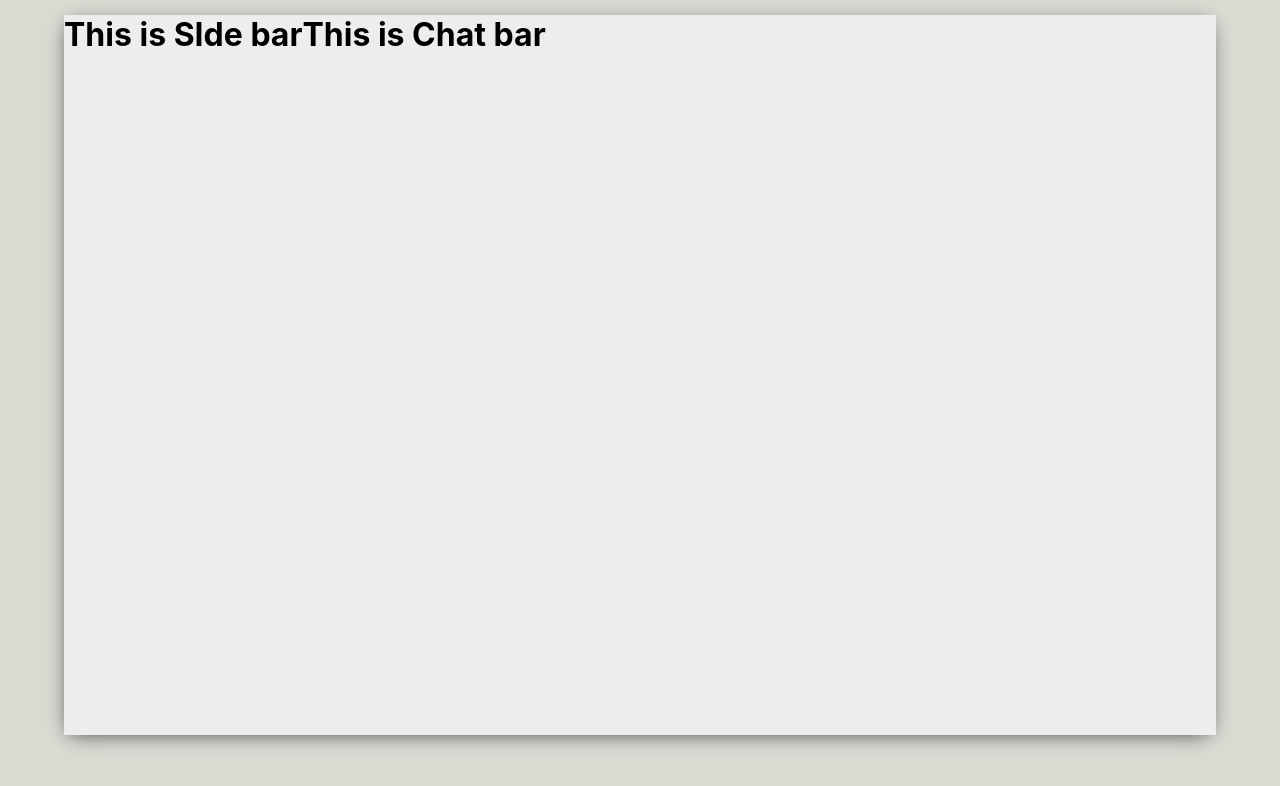
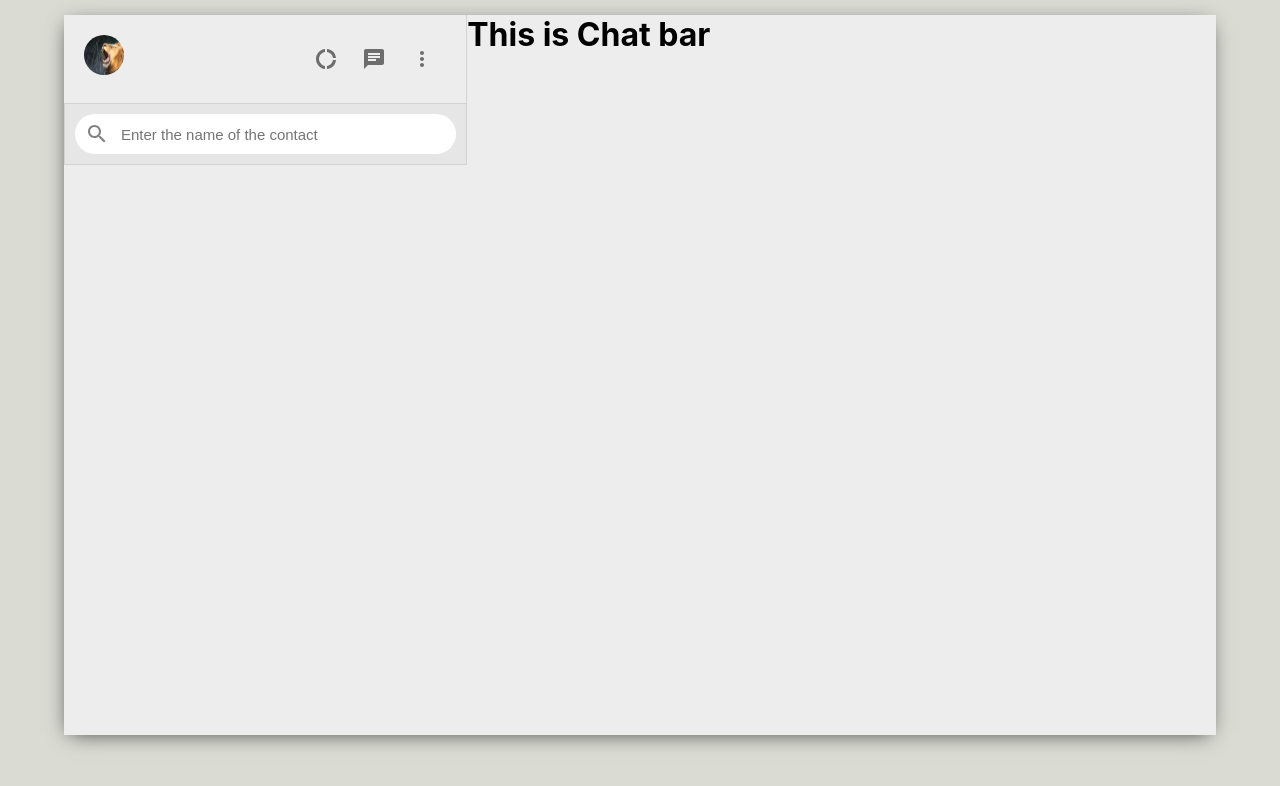
Before and after one commit to ImranMuhammed/Whatsapp-Clone, a React (Create React App) app: page / in a window 1280 px wide. Shown: the top 786 px of the page. Built offline with nearby package versions, Linux system fonts and the light colour scheme.

Commit message:
Sidebar header icons and sidebar searchBox is added

```diff
--- a/package.json
+++ b/package.json
@@ -3,6 +3,8 @@
   "version": "0.1.0",
   "private": true,
   "dependencies": {
+    "@material-ui/core": "^4.11.3",
+    "@material-ui/icons": "^4.11.2",
     "@testing-library/jest-dom": "^5.11.9",
     "@testing-library/react": "^11.2.5",
     "@testing-library/user-event": "^12.6.3",
--- a/src/components/Chat.js
+++ b/src/components/Chat.js
@@ -2,8 +2,11 @@ import React from 'react'
 
 export default function Chat() {
     return (
-        <h1>
+        <div className="chat">
+             <h1>
             This is Chat bar
-        </h1>
+            </h1>
+        </div>
+
     )
 }
--- a/src/components/Sidebar.js
+++ b/src/components/Sidebar.js
@@ -1,9 +1,34 @@
 import React from 'react'
+import ChatIcon from '@material-ui/icons/Chat';
+import DonutLargeIcon from '@material-ui/icons/DonutLarge';
+import MoreVertIcon from '@material-ui/icons/MoreVert';
+import {Avatar , IconButton} from '@material-ui/core';
+import SearchIcon from '@material-ui/icons/Search';
 
 export default function Sidebar() {
     return (
-        <h1>
-            This is SIde bar
-        </h1>
+        <div className="sidebar">
+            <div className="sidebar-header">
+                <Avatar src="/images/dp1.jpg" alt="dp1"/>
+                <div className="header-rightside-icons">
+                    <IconButton>
+                        <DonutLargeIcon/>
+                    </IconButton>
+                    <IconButton>
+                        <ChatIcon/>
+                    </IconButton>
+                    <IconButton>
+                        <MoreVertIcon/>
+                    </IconButton>
+                </div>
+            </div>
+            <div className="sidebar_search_container">
+                <div className="sidebar_searchBox">
+                    <SearchIcon/>
+                    <input type="text" placeholder="Enter the name of the contact" />
+                </div>
+            </div>
+        </div>
+
     )
 }
--- a/src/index.css
+++ b/src/index.css
@@ -32,3 +32,60 @@ code {
   width: 90vw;
   box-shadow: -1px 4px 20px -6px rgba(0, 0, 0, 0.75);
 }
+
+.sidebar{
+  display: flex;
+  flex-direction: column;
+  flex:0.35;
+}
+
+.sidebar-header{
+  display: flex;
+  justify-content: space-between;
+  padding: 20px;
+  border-right: 1px solid lightgray;
+}
+
+.header-rightside-icons{
+ display: flex;
+ justify-content: center;
+ align-items: center;
+ min-width: 10vh;
+}
+
+.sidebar_search_container{
+  display: flex;
+  align-items: center;
+  background-color: rgb(230, 230, 230);
+  height:50x;
+  padding:10px;
+  border:1px solid lightgray;
+}
+.sidebar_searchBox > .MuiSvgIcon-root{
+  color:gray;
+}
+
+.sidebar_searchBox{
+ display: flex;
+ align-items: center;
+ border-radius: 20px;
+ width:100%;
+ background-color: white;
+ height: 20px;
+ padding: 10px;
+}
+
+.sidebar_searchBox>input{
+  border: none;
+  outline-width: 0;
+  margin-left: 10px;
+  width: 100%;
+  font-size: 15px;
+}
+
+/*=============  Chat CSS ================*/
+.chat{
+  display: flex;
+  flex-direction: column;
+  flex:0.35;
+}
```
Also changed, not shown: public/images/dp1.jpg (added), 1 other file (tests, documents, lock files or other folders).
